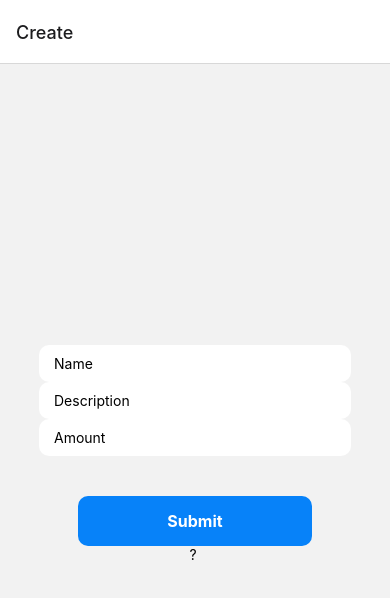
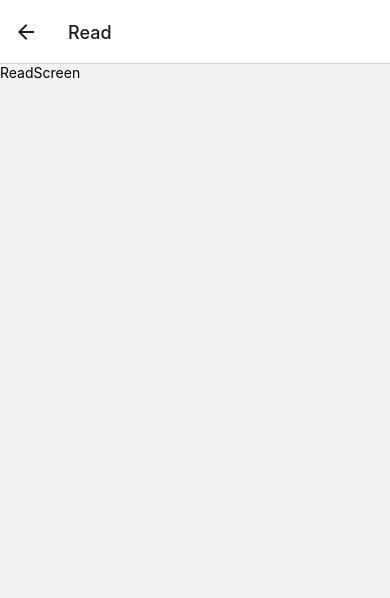
Before and after one commit to enderjano/falatozz-homework, a React Native app: screen /Read in a window 390 px wide. Before the commit this address had no page. Shown: the top 598 px of the page. Built offline with nearby package versions, Linux system fonts and the light colour scheme.

Commit message:
Fix create component input fields

```diff
--- a/App.js
+++ b/App.js
@@ -3,16 +3,18 @@ import { StyleSheet, Text, View } from 'react-native';
 import { NavigationContainer } from '@react-navigation/native';
 import { createNativeStackNavigator } from '@react-navigation/native-stack';
 import CreateScreen from './screens/CreateScreen';
+import GridView from './components/GridView';
+import ReadScreen from './screens/ReadScreen';
 
 
 const Stack = createNativeStackNavigator();
-
 
 export default function App() {
   return (
     <NavigationContainer>
       <Stack.Navigator>
         <Stack.Screen name="Create" component={CreateScreen} />
+        <Stack.Screen name="Read" component={ReadScreen} />
       </Stack.Navigator>
     </NavigationContainer>
   );
--- /dev/null
+++ b/components/GridView.js
@@ -0,0 +1,35 @@
+import React from 'react';
+import { useState  } from 'react';
+import { Button, View, StyleSheet } from 'react-native';
+import CreateScreen from '../screens/CreateScreen';
+
+const GridView = () => {
+    const [hasRender, setRender] = useState(false);
+    const onShow = React.useCallback(() => setRender(true), []);
+
+    return (
+        <View style={styles.container}>
+            <View style={styles.buttonContainer}>
+                <Button onClick={onShow} title="Read"/>
+
+            </View>
+            <View style={styles.buttonContainer}>
+                <Button onClick={CreateScreen} title="Create"/>
+            </View>
+        </View>
+        );
+    }
+
+export default GridView;
+
+const styles = StyleSheet.create({
+    container: {
+        flex: 1,
+        flexDirection: 'row',
+        alignItems: 'center',
+        justifyContent: 'center',
+    },
+    buttonContainer: {
+        flex: 1,
+    }
+});
--- a/screens/CreateScreen.js
+++ b/screens/CreateScreen.js
@@ -13,18 +13,22 @@ const CreateScreen = () => {
   const [message, setMessage] = useState('');
 
   const addProduct = () => {
+    if (!name.trim() || !description.trim() || !amount.trim()) {
+      alert('Please Fill The Missing Fields!');
+      return;
+    }
+    else {
       addDoc(collection(db, "products"), {
             name: name,
             description: description,
             amount: amount,
           }).then(() => {
-          // Data saved successfully!
-          setMessage(Submitted);
+            setMessage("Submitted");
 
           }).catch((error) => {
-              // The write failed...
                 console.log(error);
           });
+      }
     }
 
   return (
@@ -56,7 +60,9 @@ const CreateScreen = () => {
         >
           <Text style={styles.buttonText}>Submit</Text>
         </TouchableOpacity>
-        <Text>? {message}</Text>
+        <View>
+          {message ? <Text>{message}</Text>: ""}
+        </View>
       </View>
     </KeyboardAvoidingView>
   )
--- /dev/null
+++ b/screens/ReadScreen.js
@@ -0,0 +1,15 @@
+import { StyleSheet, Text, View } from 'react-native'
+import React from 'react'
+
+const ReadScreen = () => {
+
+    return (
+        <View>
+            <Text>ReadScreen</Text>
+        </View>
+  )
+}
+
+export default ReadScreen
+
+const styles = StyleSheet.create({})
```
Lines whose indentation alone changed are shown as unchanged.
